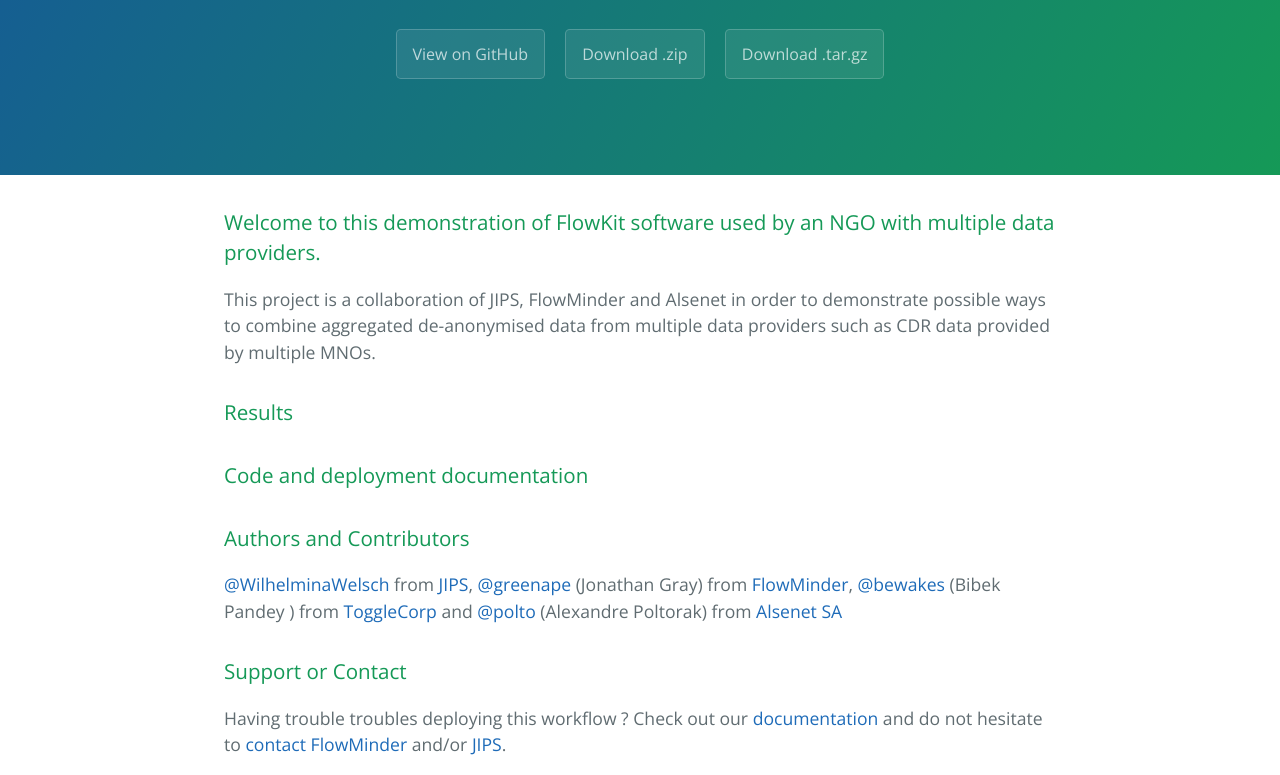
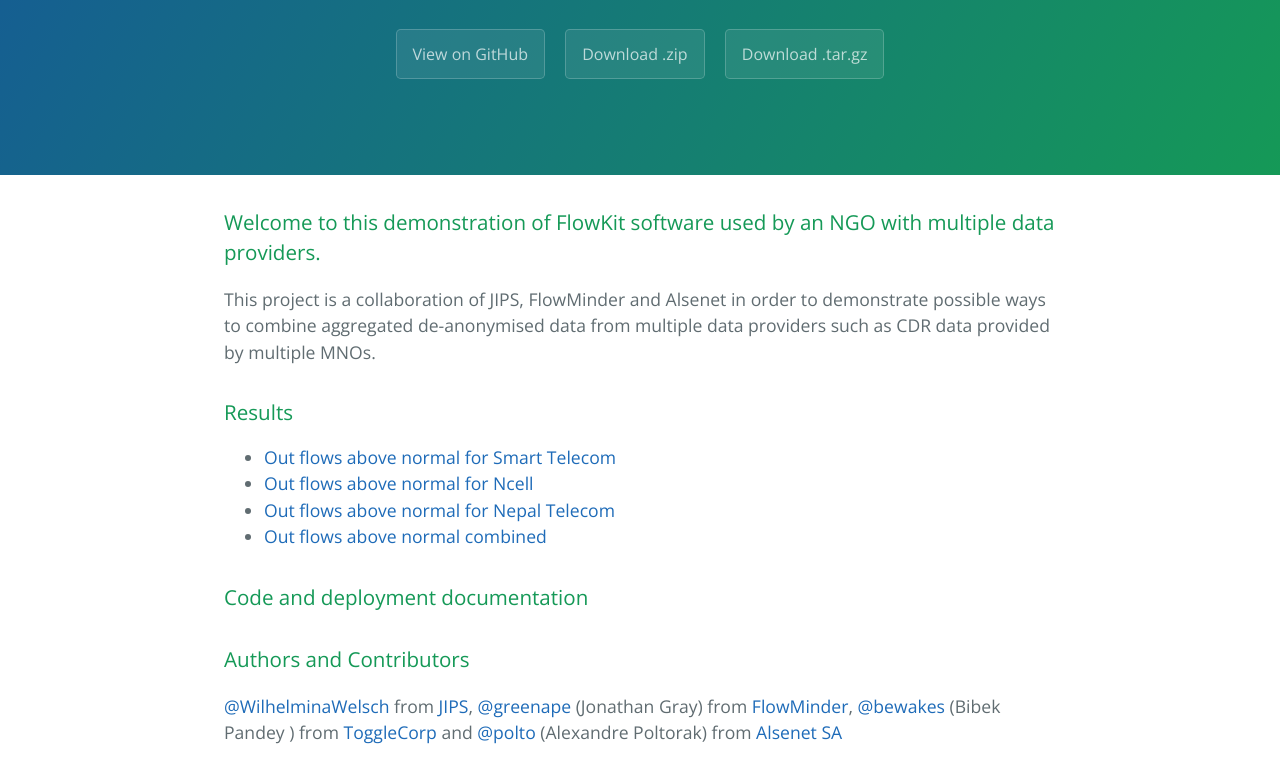
Before and after one commit to jips-org/multi-mno-flowkit, a plain HTML site: page index.html in a window 1280 px wide. Shown: the part 316-1091 px from the top of the page. Drawn offline with nearby package versions, Linux system fonts and the light colour scheme.

```diff
--- a/index.html
+++ b/index.html
@@ -24,6 +24,12 @@
 <p>This project is a collaboration of JIPS, FlowMinder and Alsenet in order to demonstrate possible ways to combine aggregated de-anonymised data from multiple data providers such as CDR data provided by multiple MNOs.</p>
 <h3>
 <a id="results" class="anchor" href="#results" aria-hidden="true"><span aria-hidden="true" class="octicon octicon-link"></span></a>Results</h3>
+<ul>
+<li><a href="https://jips-org.github.io/multi-mno-flowkit.github.io/smart_outflows_above_normal.html">Out flows above normal for Smart Telecom</a></li>
+<li><a href="https://jips-org.github.io/multi-mno-flowkit.github.io/ncell_outflows_above_normal.html">Out flows above normal for Ncell </a></li>
+<li><a href="https://jips-org.github.io/multi-mno-flowkit.github.io/ntc_outflows_above_normal.html">Out flows above normal for Nepal Telecom</a></li>
+<li><a href="https://jips-org.github.io/multi-mno-flowkit.github.io/outflows_above_normal.html">Out flows above normal combined</a></li>
+</ul>
 <h3>
 <a id="code-and-deployment-documentation" class="anchor" href="#code-and-deployment-documentation" aria-hidden="true"><span aria-hidden="true" class="octicon octicon-link"></span></a>Code and deployment documentation</h3>
 <h3>
```
Also changed, not shown: params.json (+1 -1 lines).
